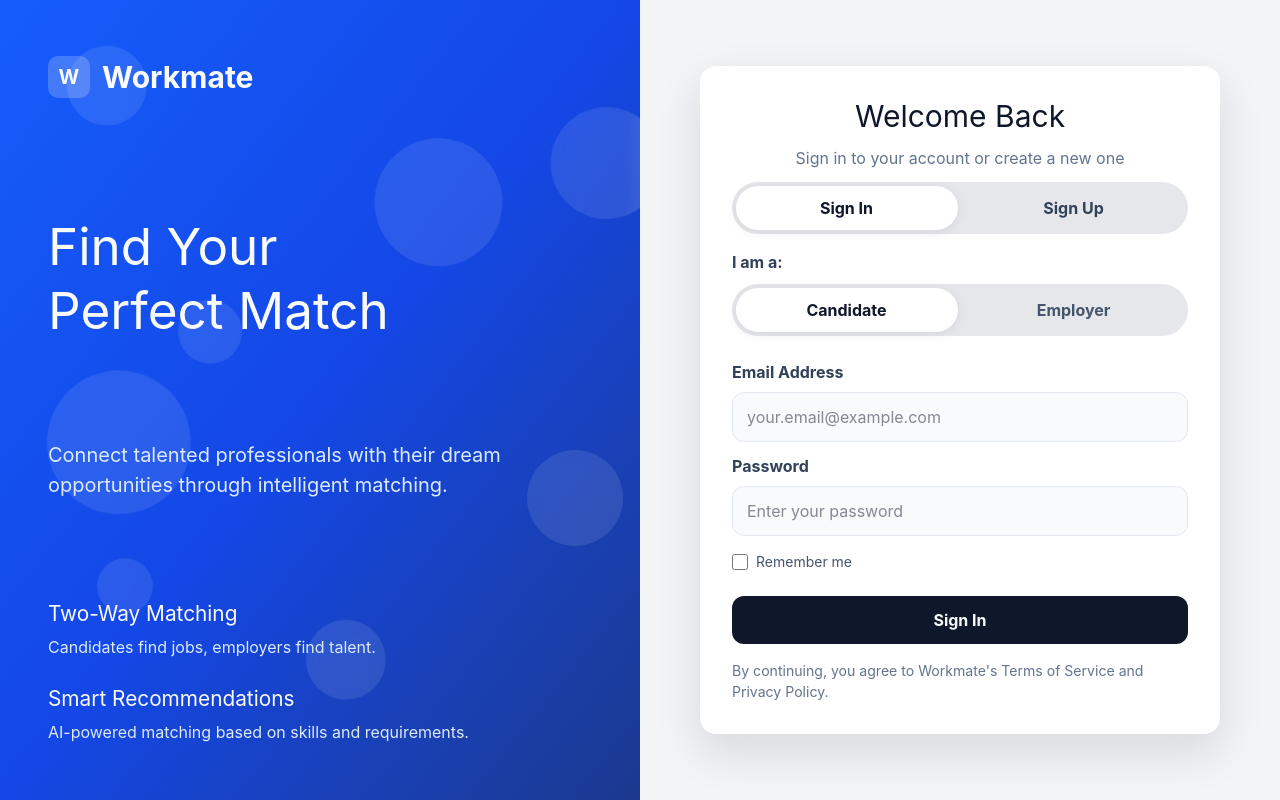
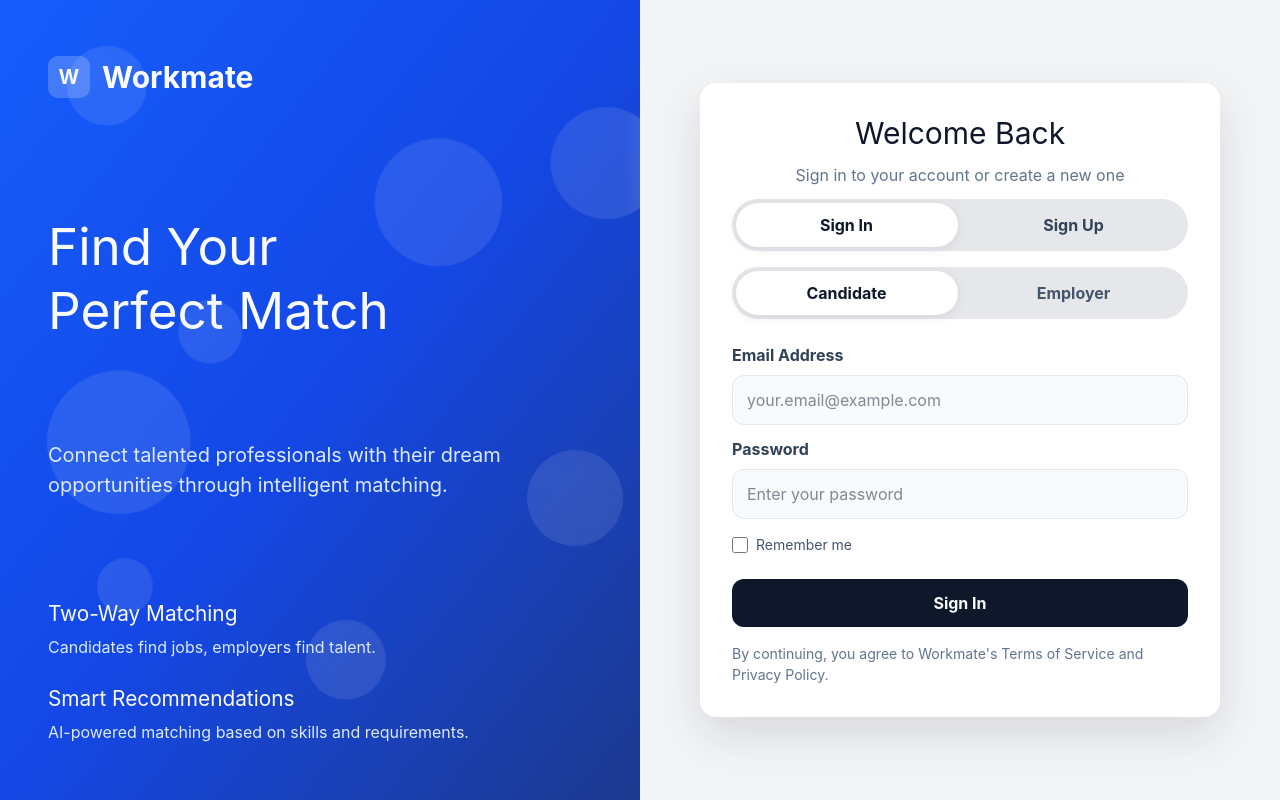
Before and after one commit to mhuy07092004/Workmate, a React (Vite) app: page /login in a window 1280 px wide. Built offline with nearby package versions, Linux system fonts and the light colour scheme.

Commit message:
remove i am a in login page

```diff
--- a/src/pages/login.jsx
+++ b/src/pages/login.jsx
@@ -233,7 +233,7 @@ function Login() {
             </button>
           </div>
 
-          <p className="mt-4 mb-2.5 text-slate-700 font-bold">I am a:</p>
+          <p className="mt-4 mb-2.5 text-slate-700 font-bold"></p>
           <div
             className="rounded-full bg-gray-200 p-1 grid grid-cols-2 gap-1.5 relative"
             role="radiogroup"
```
